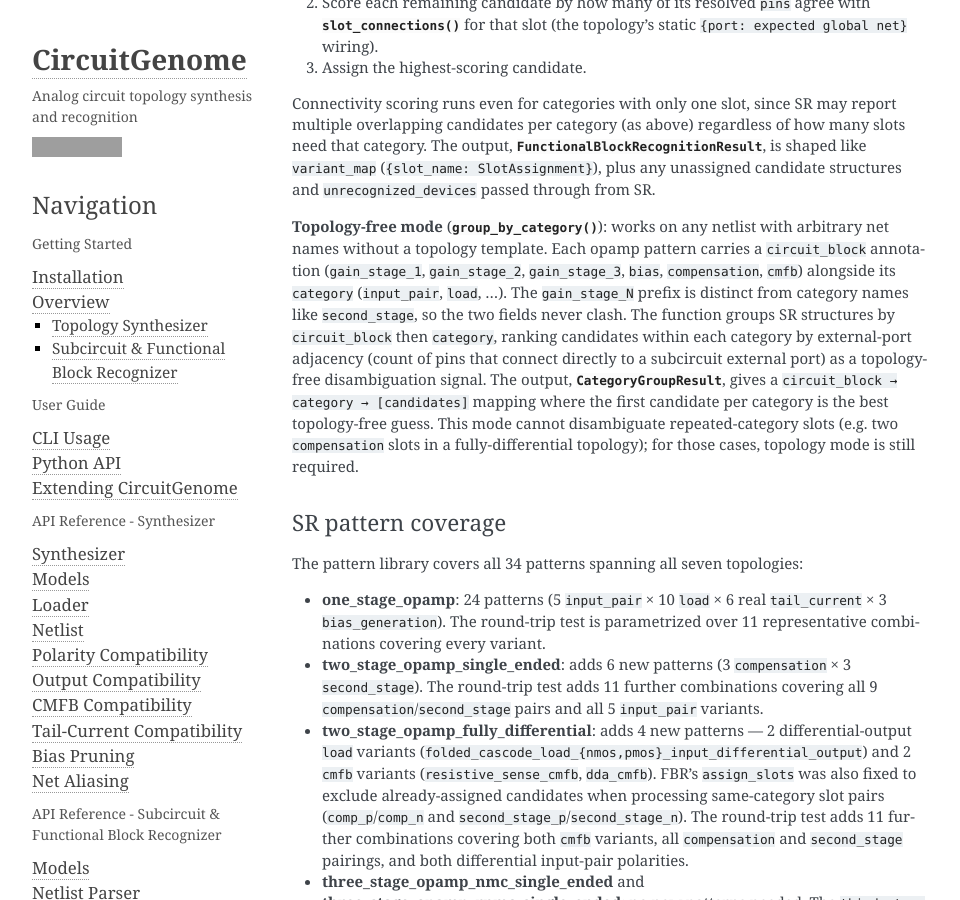
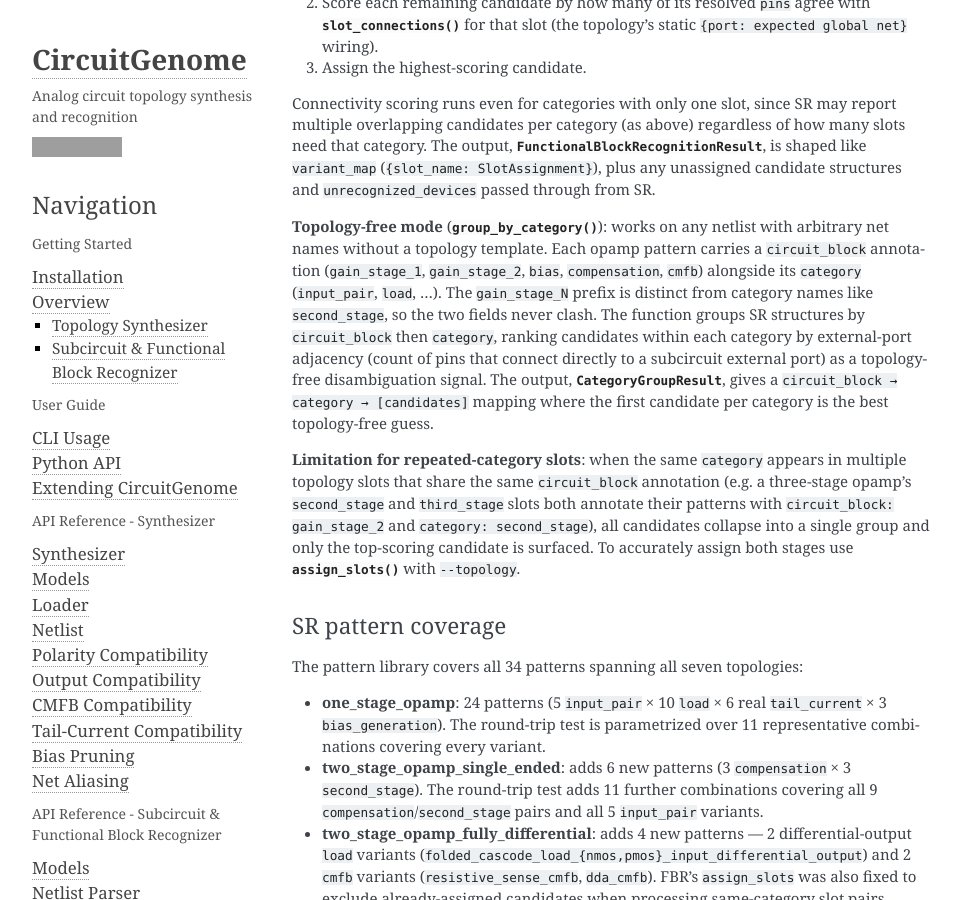
Before and after one commit to analog-ml/CircuitGenome, a Sphinx documentation site: the page built from docs/overview.rst, in a window 1280 px wide and 900 px high, scrolled down 12709 px. Shown: the whole window, without its empty margins (148-1108 px from the left). Built offline with Sphinx 7.4.7, drawn with Linux system fonts in a browser that asks for light colours; grey boxes are pictures that could not be loaded.

Commit message:
Document three-stage topology-free limitation; revert gain-stage splitting
The dynamic splitting approach (sort ascending by external-port score,
split into consecutive gain_stage_N groups) produced 20+ gain_stage
groups for a three-stage opamp and 16 groups for a two-stage circuit
because SR generates ~6 spurious second_stage candidates per circuit
(bias-gen device pairs match the common_source pattern) that cannot be
reliably separated from real stage instances by score alone.

Revert group_by_category to the original sort-descending, top-1
approach. Update docs/overview.rst and CHANGELOG.md to accurately
describe the limitation: topology-free mode cannot disambiguate
repeated-category slots; use --topology for accurate three-stage
assignment.

Co-Authored-By: Claude Sonnet 4.6 <noreply@anthropic.com>

```diff
--- a/docs/overview.rst
+++ b/docs/overview.rst
@@ -652,18 +652,25 @@ from SR.
 **Topology-free mode** (:func:`~circuitgenome.recognizer.functional_block_recognizer.group_by_category`):
 works on any netlist with arbitrary net names without a topology template.
 Each opamp pattern carries a ``circuit_block`` annotation (``gain_stage_1``,
-``gain_stage_2``, ``gain_stage_3``, ``bias``, ``compensation``, ``cmfb``)
-alongside its ``category`` (``input_pair``, ``load``, ...). The ``gain_stage_N``
-prefix is distinct from category names like ``second_stage``, so the two fields
-never clash. The function groups SR structures by ``circuit_block`` then
+``gain_stage_2``, ``bias``, ``compensation``, ``cmfb``) alongside its
+``category`` (``input_pair``, ``load``, ...). The ``gain_stage_N`` prefix is
+distinct from category names like ``second_stage``, so the two fields never
+clash. The function groups SR structures by ``circuit_block`` then
 ``category``, ranking candidates within each category by external-port
-adjacency (count of pins that connect directly to a subcircuit external port) as
-a topology-free disambiguation signal. The output,
+adjacency (count of pins that connect directly to a subcircuit external port)
+as a topology-free disambiguation signal. The output,
 :class:`~circuitgenome.recognizer.models.CategoryGroupResult`, gives a
 ``circuit_block → category → [candidates]`` mapping where the first candidate
-per category is the best topology-free guess. This mode cannot disambiguate
-repeated-category slots (e.g. two ``compensation`` slots in a fully-differential
-topology); for those cases, topology mode is still required.
+per category is the best topology-free guess.
+
+**Limitation for repeated-category slots**: when the same ``category`` appears
+in multiple topology slots that share the same ``circuit_block`` annotation
+(e.g. a three-stage opamp's ``second_stage`` and ``third_stage`` slots both
+annotate their patterns with ``circuit_block: gain_stage_2`` and
+``category: second_stage``), all candidates collapse into a single group and
+only the top-scoring candidate is surfaced. To accurately assign both stages
+use :func:`~circuitgenome.recognizer.functional_block_recognizer.assign_slots`
+with ``--topology``.
 
 SR pattern coverage
 ~~~~~~~~~~~~~~~~~~~~
```
Also changed, not shown: CHANGELOG.md (+15 -5 lines), 1 other file.
